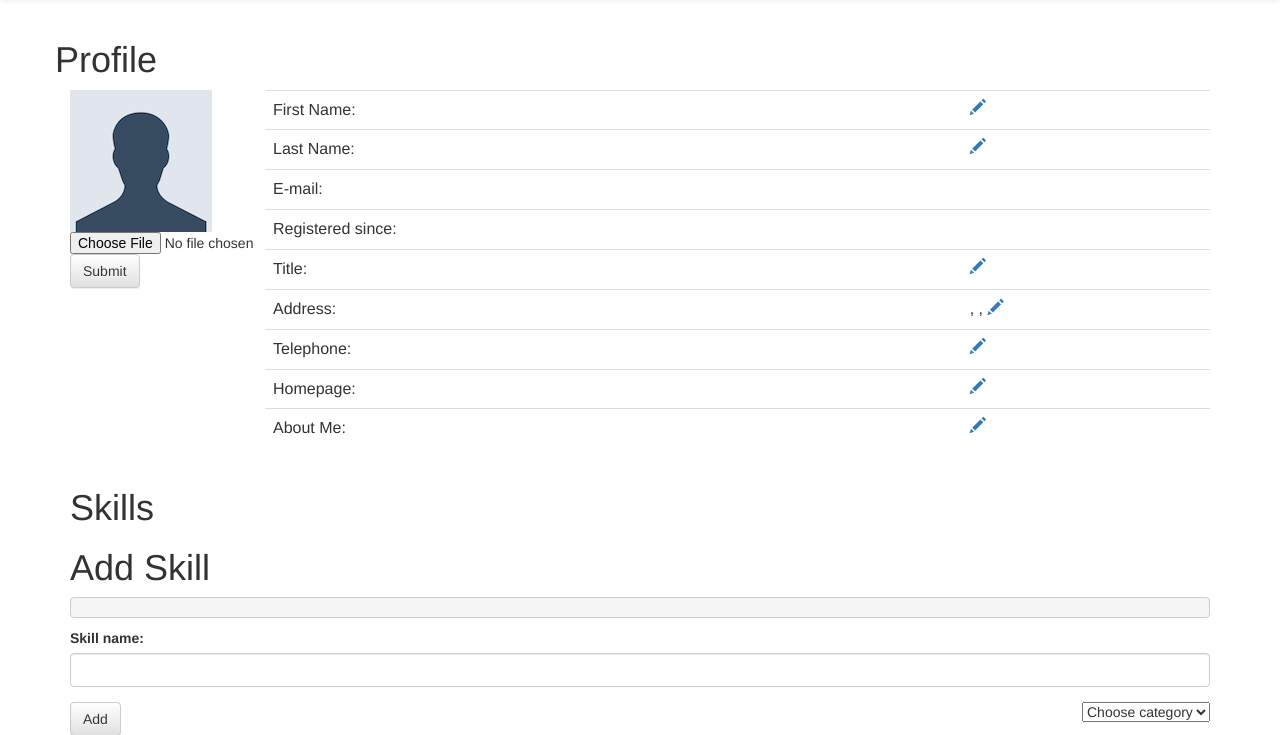
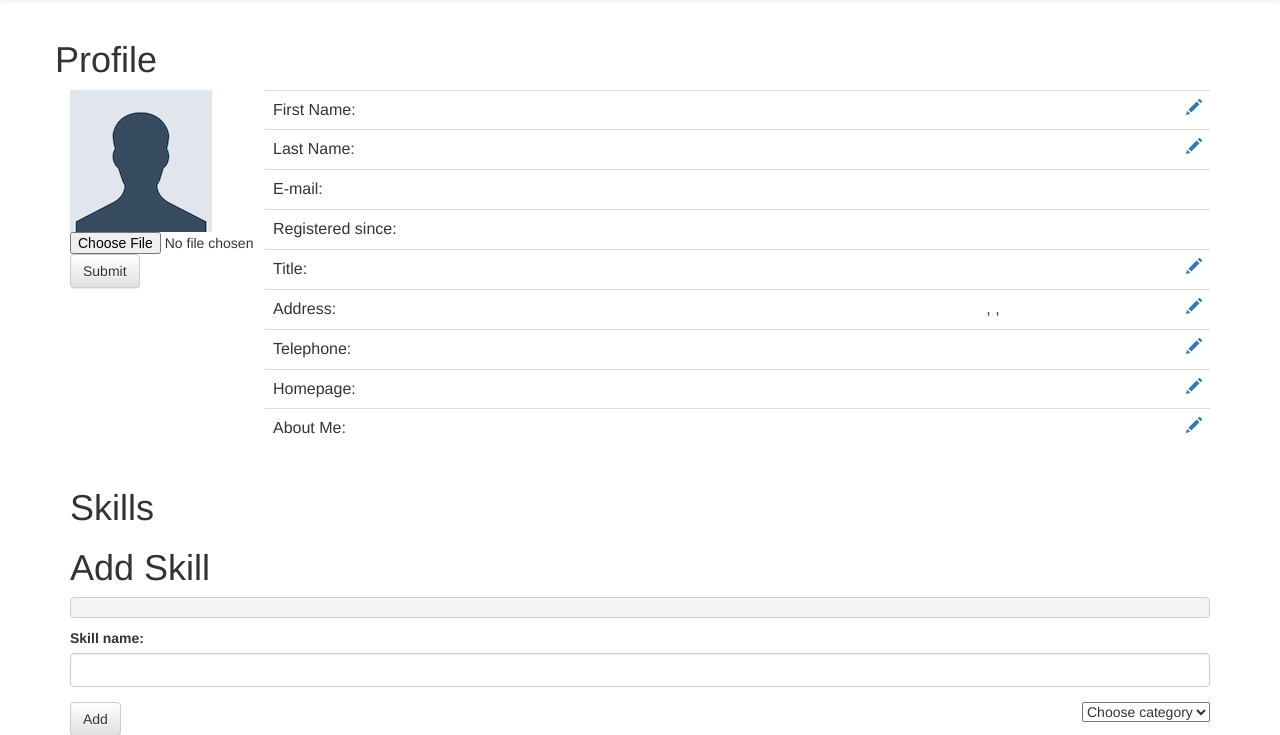
Before and after one commit to lesliedahlberg/Skill-Pool, a PHP site: page /profile.php in a window 1280 px wide. Shown: the part 52-787 px from the top of the page. Run offline with PHP 8.4, Linux system fonts and the light colour scheme; the visitor is signed in with stand-in values (Sample User, id 1); data that the repository does not hold is empty; some libraries are stand-ins or nearby versions.

Commit message:
glyph pull right

```diff
--- a/profile.php
+++ b/profile.php
@@ -23,7 +23,7 @@
               <td>
                 <span ng-show="!show.firstName">{{user.first_name }}
                   <a href="" ng-click="show.firstName=!show.firstName">
-                    <span class="glyphicon glyphicon-pencil"></span>
+                    <span class="glyphicon glyphicon-pencil pull-right"></span>
                   </a>
                 </span>
                 <span ng-show="show.firstName">
@@ -39,7 +39,7 @@
               <td>
                 <span ng-show="!show.lastName">{{user.last_name }}
                   <a href="" ng-click="show.lastName=!show.lastName">
-                    <span class="glyphicon glyphicon-pencil"></span>
+                    <span class="glyphicon glyphicon-pencil pull-right"></span>
                   </a>
                 </span>
                 <span ng-show="show.lastName">
@@ -65,7 +65,7 @@
               <td>
                 <span ng-show="!show.title">{{user.title }}
                   <a href="" ng-click="show.title=!show.title">
-                    <span class="glyphicon glyphicon-pencil"></span>
+                    <span class="glyphicon glyphicon-pencil pull-right"></span>
                   </a>
                 </span>
                 <span ng-show="show.title">
@@ -81,7 +81,7 @@
               <td>
                 <span ng-show="!show.address">{{user.city }}, {{user.zip_code}}, {{user.country}}
                   <a href="" ng-click="show.address=!show.address">
-                    <span class="glyphicon glyphicon-pencil"></span>
+                    <span class="glyphicon glyphicon-pencil pull-right"></span>
                   </a>
                 </span>
                 <span ng-show="show.address">
@@ -99,7 +99,7 @@
               <td>
                 <span ng-show="!show.telephone">{{user.telephone }}
                   <a href="" ng-click="show.telephone=!show.telephone">
-                    <span class="glyphicon glyphicon-pencil"></span>
+                    <span class="glyphicon glyphicon-pencil pull-right"></span>
                   </a>
                 </span>
                 <span ng-show="show.telephone">
@@ -115,7 +115,7 @@
               <td>
                 <span ng-show="!show.homepage">{{user.homepage }}
                   <a href="" ng-click="show.homepage=!show.homepage">
-                    <span class="glyphicon glyphicon-pencil"></span>
+                    <span class="glyphicon glyphicon-pencil pull-right"></span>
                   </a>
                 </span>
                 <span ng-show="show.homepage">
@@ -131,7 +131,7 @@
               <td>
                 <span ng-show="!show.aboutMe">{{user.about_me }}
                   <a href="" ng-click="show.aboutMe=!show.aboutMe">
-                    <span class="glyphicon glyphicon-pencil"></span>
+                    <span class="glyphicon glyphicon-pencil pull-right"></span>
                   </a>
                 </span>
                 <span ng-show="show.aboutMe">
```
